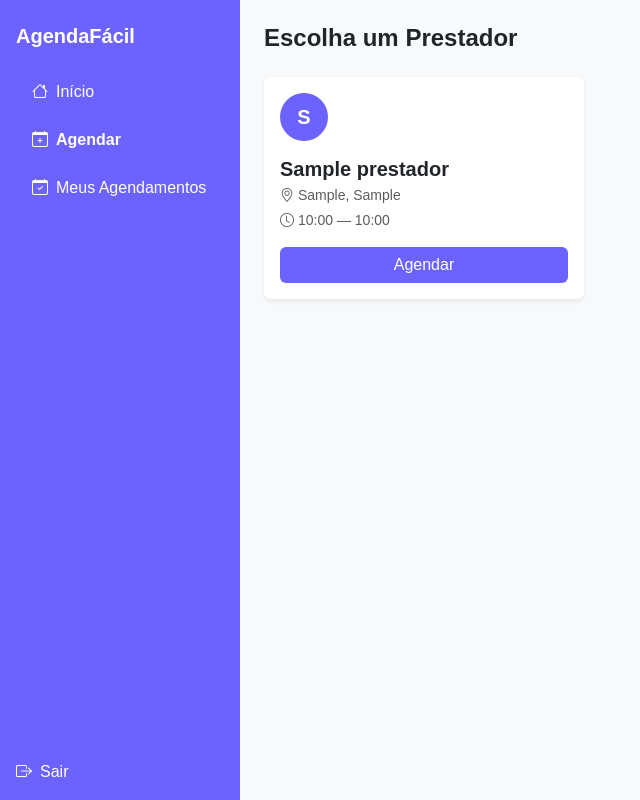
After one commit to richardpontes/agendafacil, a Django app: template core/templates/core/prestadores.html in a window 1280 px wide. The commit adds this page. Shown: the whole page, without its empty margins (0-640 px from the left). Run offline with Django 5.2, Linux system fonts and the light colour scheme; the template is opened without the code that fills it: values that come from a table or form of the project are taken from there, others are empty; tables that the repository leaves empty hold one stand-in row (values such as "Sample post").

Commit message:
Ajusta sidebar para 240px e adiciona flex-shrink — listagem de prestadores

```diff
--- a/core/templates/core/dashboard_prestador.html
+++ b/core/templates/core/dashboard_prestador.html
@@ -5,7 +5,7 @@
 {% block content %}
 <div class="d-flex" style="min-height: 100vh;">
     <!-- Sidebar -->
-    <div class="d-flex flex-column p-3" style="width: 220px; background-color: #6c63ff; min-height: 100vh;">
+    <div class="d-flex flex-column p-3" style="width: 240px; flex-shrink: 0; background-color: #6c63ff; min-height: 100vh;">
         <h5 class="text-white fw-bold mb-4 mt-2">AgendaFácil</h5>
         <nav class="nav flex-column gap-2">
             <a href="{% url 'dashboard_prestador' %}" class="nav-link text-white">
--- a/core/templates/core/editar_servico.html
+++ b/core/templates/core/editar_servico.html
@@ -5,7 +5,7 @@
 {% block content %}
 <div class="d-flex" style="min-height: 100vh;">
     <!-- Sidebar -->
-    <div class="d-flex flex-column p-3" style="width: 220px; background-color: #6c63ff; min-height: 100vh;">
+    <div class="d-flex flex-column p-3" style="width: 240px; flex-shrink: 0; background-color: #6c63ff; min-height: 100vh;">
         <h5 class="text-white fw-bold mb-4 mt-2">AgendaFácil</h5>
         <nav class="nav flex-column gap-2">
             <a href="{% url 'dashboard_prestador' %}" class="nav-link text-white">
--- a/core/templates/core/novo_servico.html
+++ b/core/templates/core/novo_servico.html
@@ -5,7 +5,7 @@
 {% block content %}
 <div class="d-flex" style="min-height: 100vh;">
     <!-- Sidebar -->
-    <div class="d-flex flex-column p-3" style="width: 220px; background-color: #6c63ff; min-height: 100vh;">
+    <div class="d-flex flex-column p-3" style="width: 240px; flex-shrink: 0; background-color: #6c63ff; min-height: 100vh;">
         <h5 class="text-white fw-bold mb-4 mt-2">AgendaFácil</h5>
         <nav class="nav flex-column gap-2">
             <a href="{% url 'dashboard_prestador' %}" class="nav-link text-white">
--- /dev/null
+++ b/core/templates/core/prestadores.html
@@ -0,0 +1,67 @@
+{% extends 'core/base.html' %}
+
+{% block title %}Agendar — AgendaFácil{% endblock %}
+
+{% block content %}
+<div class="d-flex" style="min-height: 100vh;">
+    <!-- Sidebar -->
+    <div class="d-flex flex-column p-3" style="width: 240px; flex-shrink: 0; background-color: #6c63ff; min-height: 100vh;">
+        <h5 class="text-white fw-bold mb-4 mt-2">AgendaFácil</h5>
+        <nav class="nav flex-column gap-2">
+            <a href="{% url 'dashboard_cliente' %}" class="nav-link text-white">
+                <i class="bi bi-house me-2"></i>Início
+            </a>
+            <a href="{% url 'listar_prestadores' %}" class="nav-link text-white fw-bold">
+                <i class="bi bi-calendar-plus me-2"></i>Agendar
+            </a>
+            <a href="#" class="nav-link text-white">
+                <i class="bi bi-calendar-check me-2"></i>Meus Agendamentos
+            </a>
+        </nav>
+        <div class="mt-auto">
+            <a href="{% url 'logout' %}" class="nav-link text-white">
+                <i class="bi bi-box-arrow-right me-2"></i>Sair
+            </a>
+        </div>
+    </div>
+
+    <!-- Conteúdo principal -->
+    <div class="flex-grow-1 p-4">
+        <h4 class="fw-bold mb-4">Escolha um Prestador</h4>
+
+        <div class="row g-3">
+            {% for prestador in prestadores %}
+            <div class="col-md-4">
+                <div class="card border-0 shadow-sm h-100">
+                    <div class="card-body">
+                        <div class="rounded-circle text-white d-flex align-items-center justify-content-center fw-bold mb-3"
+                             style="width:48px; height:48px; background-color:#6c63ff; font-size:20px;">
+                            {{ prestador.nome_negocio|first|upper }}
+                        </div>
+                        <h5 class="fw-bold mb-1">{{ prestador.nome_negocio }}</h5>
+                        <p class="text-muted small mb-1">
+                            <i class="bi bi-geo-alt me-1"></i>{{ prestador.bairro }}, {{ prestador.cidade }}
+                        </p>
+                        <p class="text-muted small mb-3">
+                            <i class="bi bi-clock me-1"></i>{{ prestador.horario_inicio }} — {{ prestador.horario_fim }}
+                        </p>
+                        <a href="#" class="btn btn-primario w-100">
+                            Agendar
+                        </a>
+                    </div>
+                </div>
+            </div>
+            {% empty %}
+            <div class="col-12">
+                <div class="card border-0 shadow-sm">
+                    <div class="card-body text-center py-5">
+                        <i class="bi bi-calendar-x fs-1 text-muted mb-3 d-block"></i>
+                        <p class="text-muted">Nenhum prestador disponível no momento.</p>
+                    </div>
+                </div>
+            </div>
+            {% endfor %}
+        </div>
+    </div>
+</div>
+{% endblock %}
--- a/core/templates/core/servicos.html
+++ b/core/templates/core/servicos.html
@@ -5,7 +5,7 @@
 {% block content %}
 <div class="d-flex" style="min-height: 100vh;">
     <!-- Sidebar -->
-    <div class="d-flex flex-column p-3" style="width: 220px; flex-shrink: 0; background-color: #6c63ff; min-height: 100vh;">
+    <div class="d-flex flex-column p-3" style="width: 240px; flex-shrink: 0; background-color: #6c63ff; min-height: 100vh;">
         <h5 class="text-white fw-bold mb-4 mt-2">AgendaFácil</h5>
         <nav class="nav flex-column gap-2">
             <a href="{% url 'dashboard_prestador' %}" class="nav-link text-white">
--- a/core/urls.py
+++ b/core/urls.py
@@ -12,4 +12,5 @@ urlpatterns = [
     path('servicos/novo/', views.novo_servico, name='novo_servico'),
     path('servicos/editar/<int:id>/', views.editar_servico, name='editar_servico'),
     path('servicos/excluir/<int:id>/', views.excluir_servico, name='excluir_servico'),
+    path('agendar/', views.listar_prestadores, name='listar_prestadores'),
 ]
```
Also changed, not shown: core/templates/core/dashboard_cliente.html (+4 -4 lines), core/views.py (+16 -0 lines).
